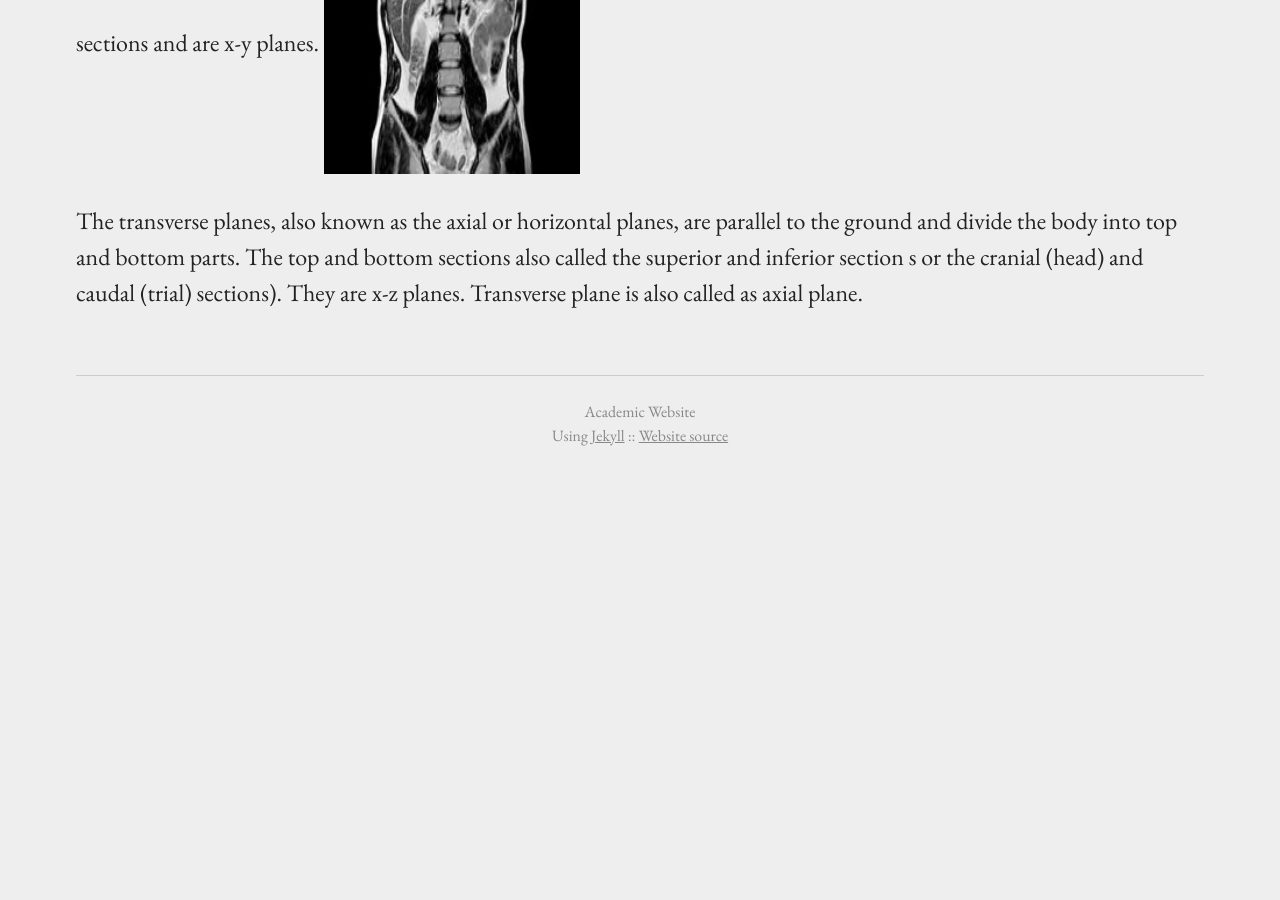
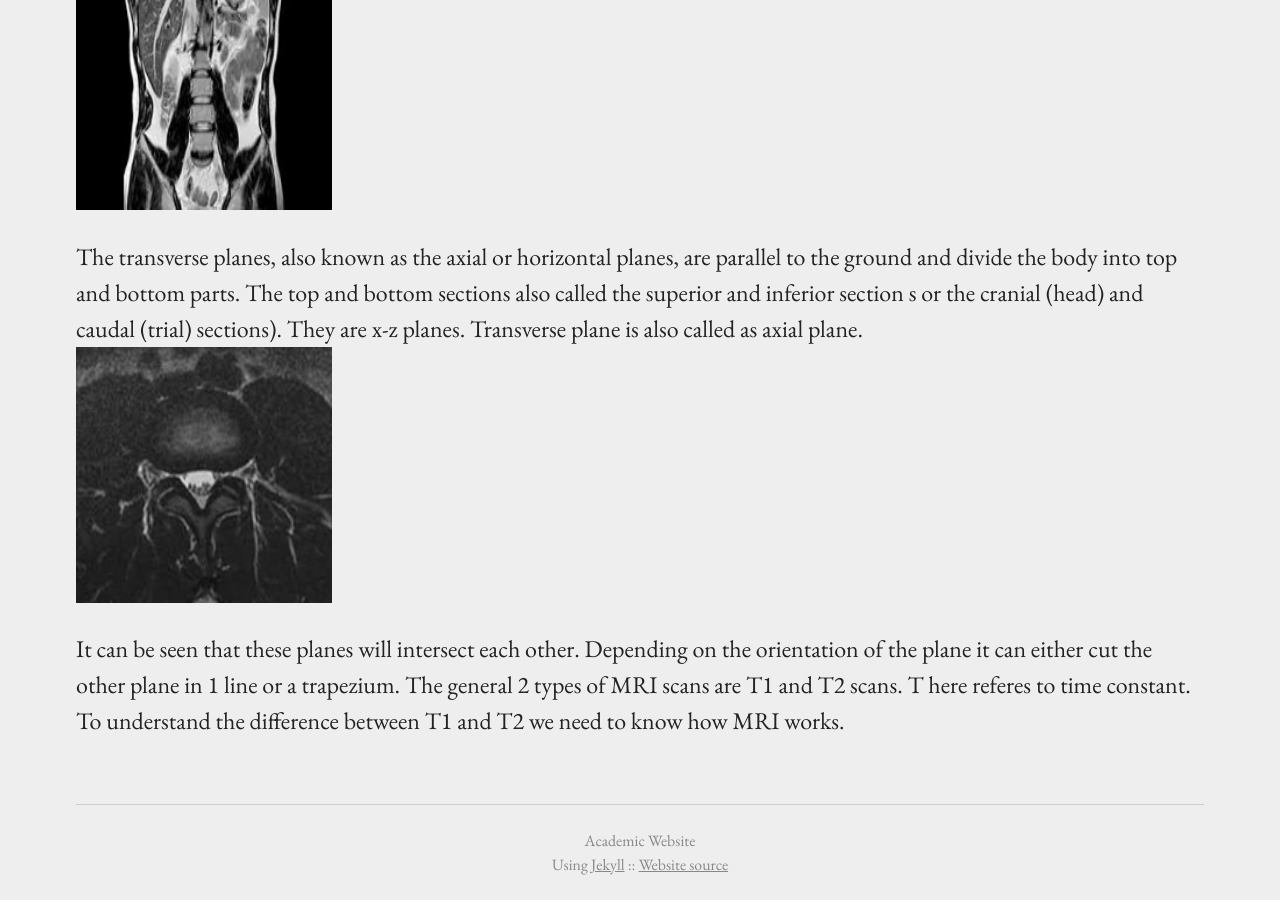
Before and after one commit to BadrinathS/BadrinathS.github.io, a Jekyll site: the page built from _posts/2019-02-15-Understanding-MRI-scans.md, in a window 1280 px wide and 900 px high, scrolled down 1648 px. Built offline with Jekyll 4.4.1, drawn with Linux system fonts in a browser that asks for light colours; comment, search, counter and statistics services are not loaded; before the commit the page ends 2119 px from its top, so only the background shows below that.

Commit message:
Update 2019-02-15-Understanding-MRI-scans.md

```diff
--- a/_posts/2019-02-15-Understanding-MRI-scans.md
+++ b/_posts/2019-02-15-Understanding-MRI-scans.md
@@ -20,8 +20,13 @@ The <b>sagittal</b> or lateral plane dives the body into left and right halves a
 </div>
 
 The coronal or frontal planes divide the body into front and back (also called dorsal and ventral or posterior and anterior) sections and are x-y planes.
+<br>
 <img src="/images/coronal_view.jpeg" width="256" height="256">
 
 The transverse planes, also known as the axial or horizontal planes, are parallel to the ground and divide the body into top and bottom parts. The top and bottom sections also called the superior and inferior section s or the cranial (head) and caudal (trial) sections). They are x-z planes. Transverse plane is also called as axial plane.
+<br>
+<img src="/images/axial_view.jpeg" width="256" height="256">
 
+It can be seen that these planes will intersect each other. Depending on the orientation of the plane it can either cut the other plane in 1 line or a trapezium.
+The general 2 types of MRI scans are T1 and T2 scans. T here referes to time constant. To understand the difference between T1 and T2 we need to know how MRI works.
 {% include test_disqus.html %}
```
